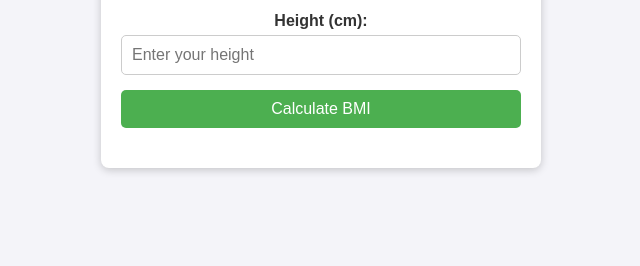
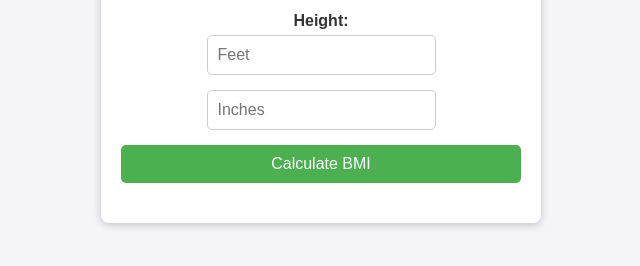
Before and after one commit to shreya-patell/bmi-calculator, a plain HTML site: page index.html in a window 1280 px wide. Shown: the part 200-466 px from the top of the page, without its empty margins (319-959 px from the left). Drawn offline with Linux system fonts and the light colour scheme.

Commit message:
Update index.html

```diff
--- a/index.html
+++ b/index.html
@@ -4,6 +4,7 @@
   <meta charset="UTF-8">
   <meta name="viewport" content="width=device-width, initial-scale=1.0">
   <title>BMI Calculator</title>
+  <link href="https://fonts.googleapis.com/css2?family=Poppins:wght@300;400;600&display=swap" rel="stylesheet">
   <link rel="stylesheet" href="styles.css">
 </head>
 <body>
@@ -13,8 +14,11 @@
       <label for="weight">Weight (kg):</label>
       <input type="number" id="weight" placeholder="Enter your weight" required>
 
-      <label for="height">Height (cm):</label>
-      <input type="number" id="height" placeholder="Enter your height" required>
+      <label for="feet">Height:</label>
+      <div class="height-container">
+        <input type="number" id="feet" placeholder="Feet" required>
+        <input type="number" id="inches" placeholder="Inches" required>
+      </div>
 
       <button type="submit">Calculate BMI</button>
     </form>
```
